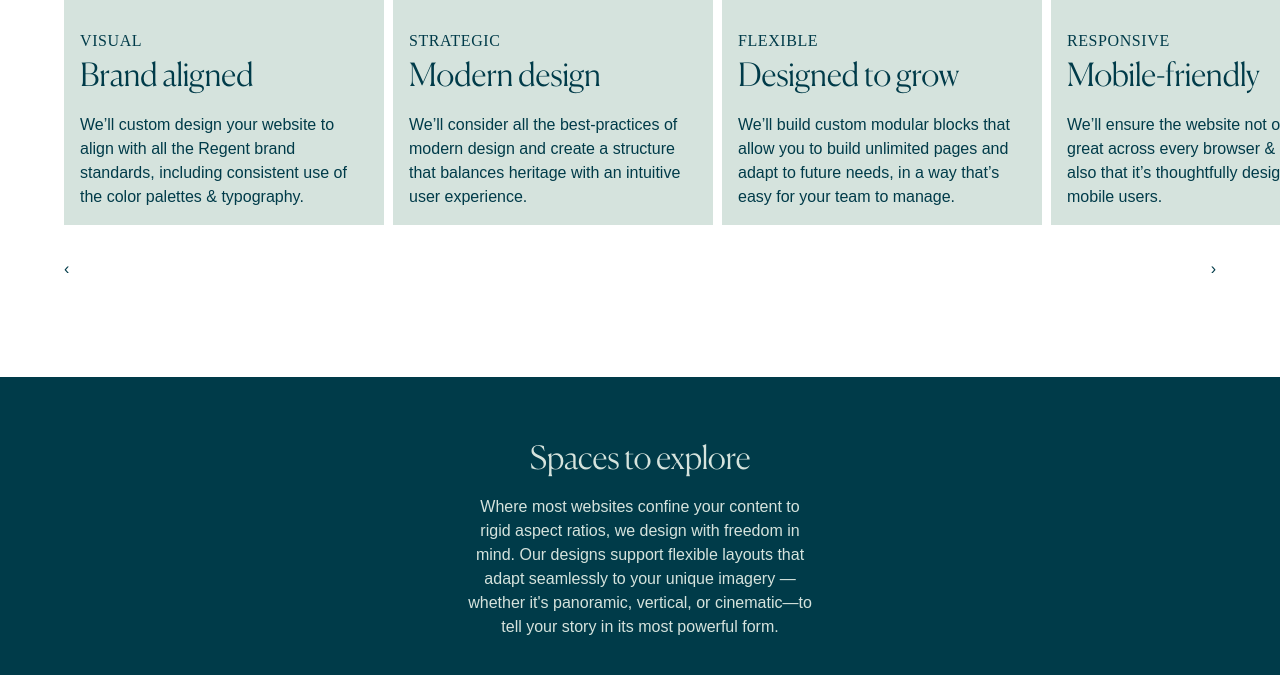
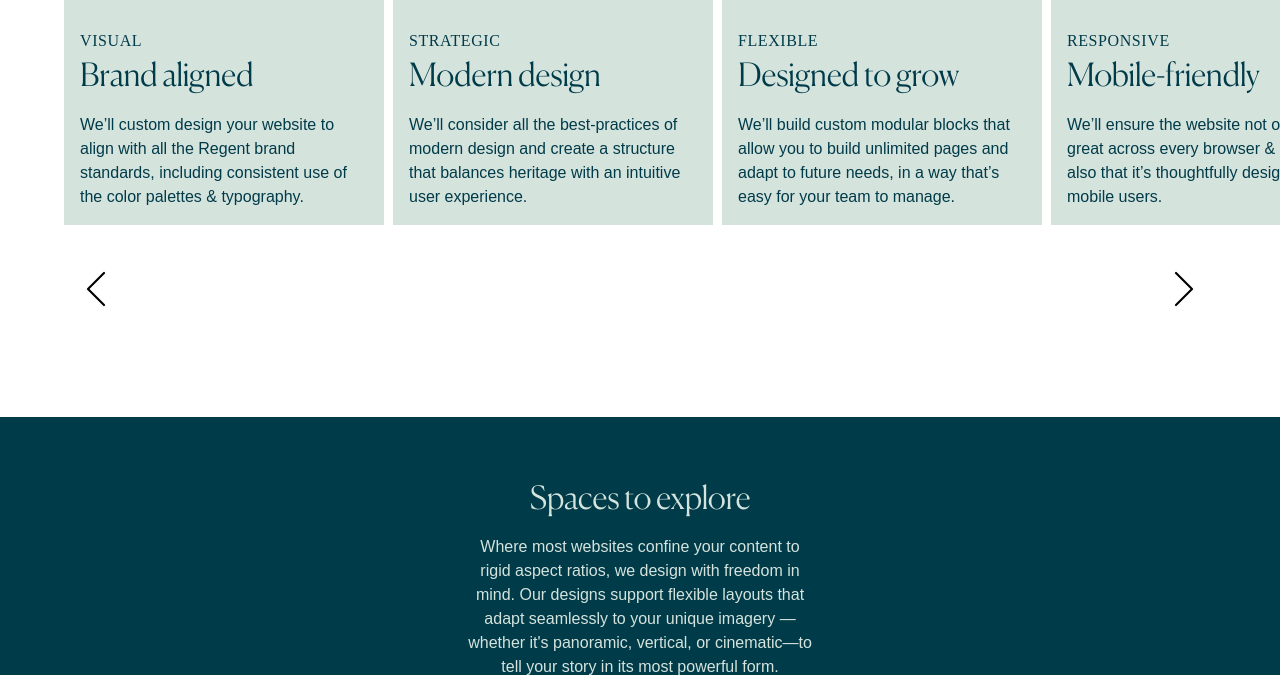
Before and after one commit to TheInstituteOfCode/rbc, a Jekyll site: the page built from index.html, in a window 1280 px wide and 900 px high, scrolled down 2547 px, cut to the strip 0-675 px from the top of the window. Built offline with Jekyll 4.4.1, drawn with Linux system fonts in a browser that asks for light colours; nearby versions of some CDN libraries; some web fonts are replaced.

Commit message:
Updated 1 file via CloudCannon.

```diff
--- a/_includes/block/horizontal-scroll-basic.html
+++ b/_includes/block/horizontal-scroll-basic.html
@@ -34,8 +34,8 @@
     <div class="px-side py-8">
       <div class="max-width">
         <div class="flex justify-between">
-          <button class="btn btn-secondary scroll-left">&#x2039;</button>
-          <button class="btn btn-secondary scroll-right">&#x203A;</button>
+          <button class="btn btn-secondary scroll-left"><?xml version="1.0" encoding="UTF-8"?><svg width="64px" height="64px" stroke-width="0.8" viewBox="0 0 24 24" fill="none" xmlns="http://www.w3.org/2000/svg" color="#000000"><path d="M15 6L9 12L15 18" stroke="#000000" stroke-width="0.8" stroke-linecap="round" stroke-linejoin="round"></path></svg></button>
+          <button class="btn btn-secondary scroll-right"><?xml version="1.0" encoding="UTF-8"?><svg width="64px" height="64px" stroke-width="0.8" viewBox="0 0 24 24" fill="none" xmlns="http://www.w3.org/2000/svg" color="#000000"><path d="M9 6L15 12L9 18" stroke="#000000" stroke-width="0.8" stroke-linecap="round" stroke-linejoin="round"></path></svg></button>
         </div>
       </div>
 
```
